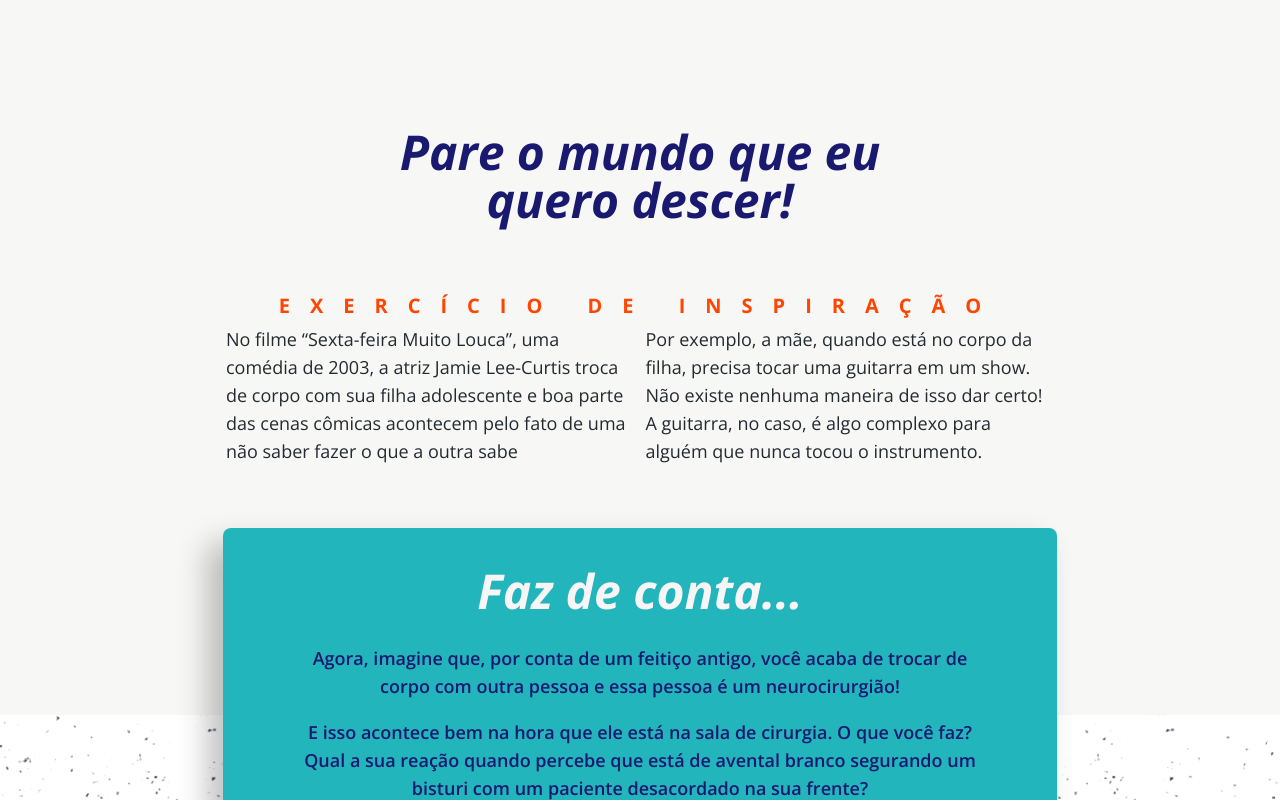
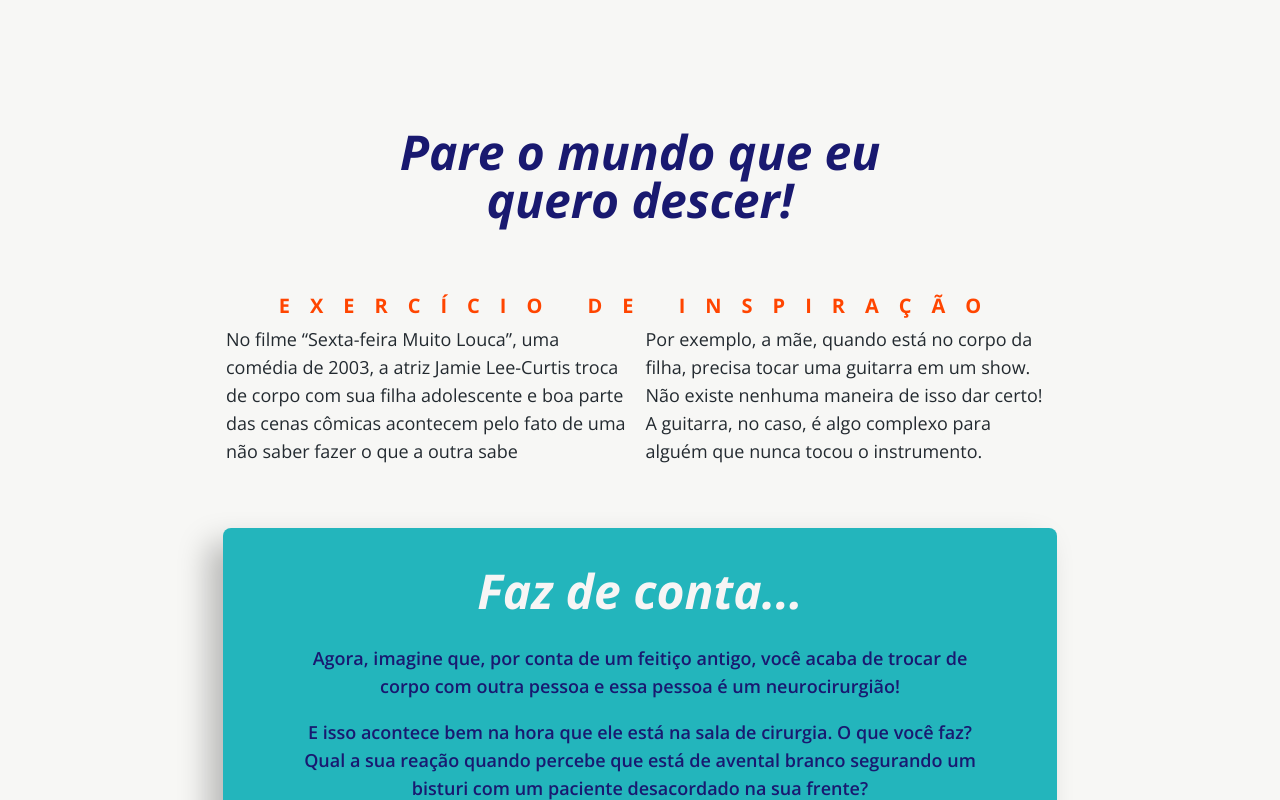
Before and after one commit to HTTyminski/NEW-INSIGHT, a React (Create React App) app: page /Insight2 in a window 1280 px wide. Shown: the top 800 px of the page. Built offline with nearby package versions, Linux system fonts and the light colour scheme.

Commit message:
background cor

```diff
--- a/src/Container/Insight2/styles.css
+++ b/src/Container/Insight2/styles.css
@@ -216,6 +216,7 @@
 }
 .backgroundCor {
   background-color: #f7f7f5;
+  min-height: 831px;
 }
 .quebraCabeca {
   background-image: url(../../Assets/quebracabeca.png);
```
